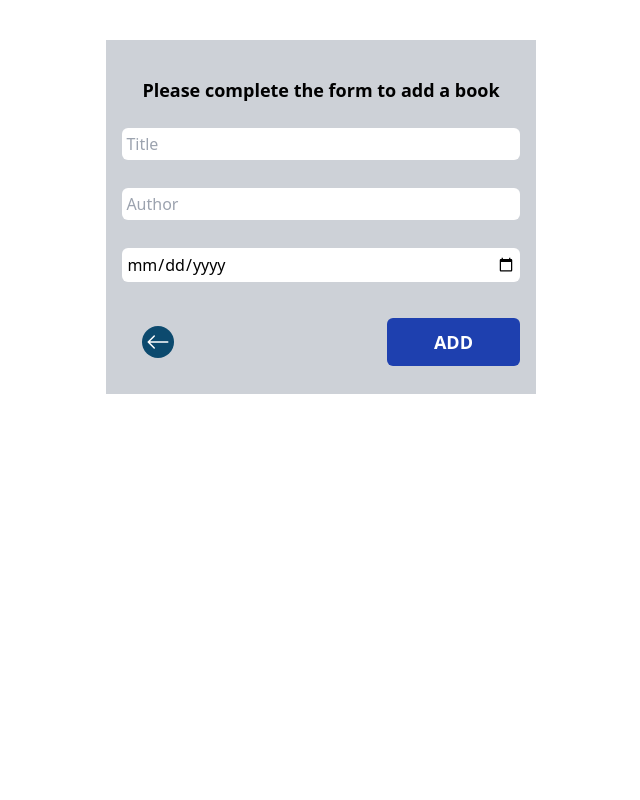
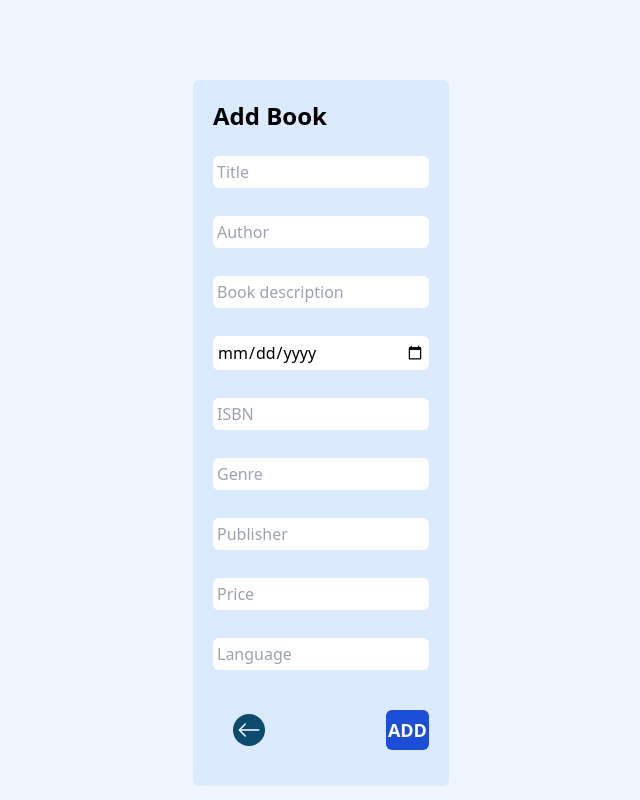
Before and after one commit to holyseo/bookstore, a React (Vite) app in the folder frontend/: page /books/create in a window 1280 px wide. Shown: the whole page, without its empty margins (319-959 px from the left). Built offline with nearby package versions, Linux system fonts and the light colour scheme.

Commit message:
update styling on Add Book component

```diff
--- a/frontend/src/pages/CreateBook.jsx
+++ b/frontend/src/pages/CreateBook.jsx
@@ -22,7 +22,13 @@ const CreateBook = () => {
       setBook({
         title: "",
         author: "",
+        description: "",
         publication_date: "",
+        isbn: "isbn",
+        genre: "genre",
+        publisher: "publisher",
+        price: "price",
+        language: "language",
       });
       navigate("/");
     } catch (error) {
@@ -36,10 +42,9 @@ const CreateBook = () => {
   };
 
   return (
-    <div className="p-4 bg-gray-400 bg-opacity-50 w-fit mx-auto my-10 ">
-      <div className="text-lg font-bold m-5">
-        Please complete the form to add a book
-      </div>
+    <div className="bg-blue-50 h-screen flex justify-center">
+      <div className=" bg-blue-100 w-1/5 p-5 h-fit mt-20 rounded-md">
+        <div className="text-2xl font-bold mb-5">Add Book</div>
         <form onSubmit={addNewBook} className="flex flex-col gap-5 ">
           <input
             className="p-1 my-1 rounded-md"
@@ -59,23 +64,72 @@ const CreateBook = () => {
           />
           <input
             className="p-1 my-1 rounded-md"
+            type="text"
+            placeholder="Book description"
+            name="description"
+            value={book.description}
+            onChange={handleChange}
+          />
+          <input
+            className="p-1 my-1 rounded-md"
             type="date"
             placeholder="Published Year"
             name="publication_date"
             value={book.publication_date}
             onChange={handleChange}
           />
+          <input
+            className="p-1 my-1 rounded-md"
+            type="text"
+            placeholder="ISBN"
+            name="isbn"
+            value={book.isbn}
+            onChange={handleChange}
+          />
+          <input
+            className="p-1 my-1 rounded-md"
+            type="text"
+            placeholder="Genre"
+            name="genre"
+            value={book.genre}
+            onChange={handleChange}
+          />
+          <input
+            className="p-1 my-1 rounded-md"
+            type="text"
+            placeholder="Publisher"
+            name="publisher"
+            value={book.publisher}
+            onChange={handleChange}
+          />
+          <input
+            className="p-1 my-1 rounded-md"
+            type="number"
+            placeholder="Price"
+            name="price"
+            value={book.price}
+            onChange={handleChange}
+          />
+          <input
+            className="p-1 my-1 rounded-md"
+            type="test"
+            placeholder="Language"
+            name="language"
+            value={book.language}
+            onChange={handleChange}
+          />
           <div className="flex flex-row justify-between items-center">
             <BackButton />
             <button
               type="submit"
-            className="text-lg font-bold bg-blue-800 h-12 text-white w-1/3 rounded-md hover:bg-amber-600"
+              className="text-lg font-bold bg-blue-700 h-10 text-white w-1/5 rounded-md hover:bg-amber-600"
             >
               ADD
             </button>
           </div>
         </form>
       </div>
+    </div>
   );
 };
 
--- a/frontend/src/pages/Home.jsx
+++ b/frontend/src/pages/Home.jsx
@@ -1,7 +1,7 @@
 import { useContext, useEffect, useState } from "react";
 import axios from "axios";
 import { Link, useNavigate } from "react-router-dom";
-import { MdOutlineAddBox, MdOutlineDelete } from "react-icons/md";
+import { MdOutlineDelete } from "react-icons/md";
 import { BsInfoCircle } from "react-icons/bs";
 import { AiOutlineEdit } from "react-icons/ai";
 import Spinner from "../components/Spinner";
```
Lines whose indentation alone changed are shown as unchanged.
